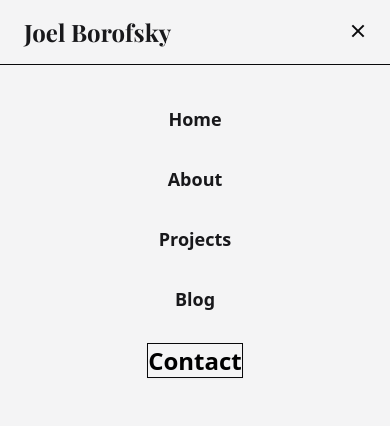
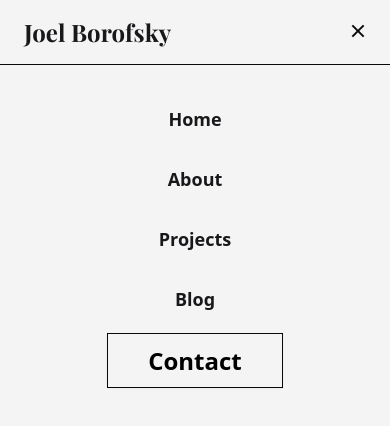
Before and after one commit to BorofskyDev/wireframe-personal-page, a Next.js app: page / in a window 390 px wide. Both pictures are taken after a click on the button 357 px from the left and 32 px from the top of the page. Shown: the top 426 px of the page. Built offline with nearby package versions, Linux system fonts and the light colour scheme.

Commit message:
completed mobile nav

```diff
--- a/components/buttons/ContactButton.jsx
+++ b/components/buttons/ContactButton.jsx
@@ -16,14 +16,21 @@
         // ease: 'easeInOut',
       },
     },
-
+    exit: {
+      opacity: 0,
+      y: 50,
+      transition: {
+        duration: 0.5,
+        // ease: 'easeInOut',
+      },
+    },
   }
 
   return (
     <motion.div className='mx-auto' variants={contactButtonVariants}>
       <Link
         href={href}
-        className='border border-zinc-950 text-2xl font-semibold font-sans hover:bg-blue-900 hover:text-zinc-100 transition duration-200 ease-in-out active:bg-blue-950 active:text-zinc-100 active:shadow-none active:translate-y-0 focus:bg-blue-900 focus:text-zinc-100 focus:border-blue-400 shadow-sm hover:shadow-lg hover:-translate-y-1'
+        className='border border-zinc-950 py-2.5 px-10 text-2xl font-semibold font-sans hover:bg-blue-900 hover:text-zinc-100 transition duration-200 ease-in-out active:bg-blue-950 active:text-zinc-100 active:shadow-none active:translate-y-0 focus:bg-blue-900 focus:text-zinc-100 focus:border-blue-400 shadow-sm hover:shadow-lg hover:-translate-y-1'
       >
         Contact
       </Link>
--- a/components/layout/header/Header.jsx
+++ b/components/layout/header/Header.jsx
@@ -1,6 +1,7 @@
 'use client'
 
 import { useState } from 'react'
+import { motion, AnimatePresence } from 'framer-motion'
 import Banner from './banner/Banner'
 import NavMenu from './nav/NavMenu'
 import NavMenuToggle from './nav/NavMenuToggle'
@@ -12,7 +13,13 @@
     <header className='border-b border-zinc-950 inline-grid grid-cols-6 w-screen'>
       <Banner />
       <div className='grid place-content-center'>
-        {isMenuOpen && <NavMenu />}
+        <AnimatePresence>
+          {isMenuOpen && (
+            <motion.div initial='hidden' animate='visible' exit='exit'>
+              <NavMenu />{' '}
+            </motion.div>
+          )}
+        </AnimatePresence>
         <NavMenuToggle isMenuOpen={isMenuOpen} setIsMenuOpen={setIsMenuOpen} />
       </div>
     </header>
--- a/components/layout/header/nav/NavMenu.jsx
+++ b/components/layout/header/nav/NavMenu.jsx
@@ -11,6 +11,8 @@
         className='absolute border-t py-10 border-zinc-950 top-16 left-0 bottom-0  w-screen flex flex-col text-center '
         initial='hidden'
         animate='visible'
+        exit='exit'
+
       >
         <ul className='flex flex-col gap-8'>
           <li>
--- a/components/links/NavLink.jsx
+++ b/components/links/NavLink.jsx
@@ -10,6 +10,14 @@
     visible: {
       opacity: 1,
       y: 0,
+      transition: {
+        duration: 0.5,
+        // ease: 'easeInOut',
+      },
+    },
+    exit: {
+      opacity: 0,
+      y: 50,
       transition: {
         duration: 0.5,
         // ease: 'easeInOut',
```
